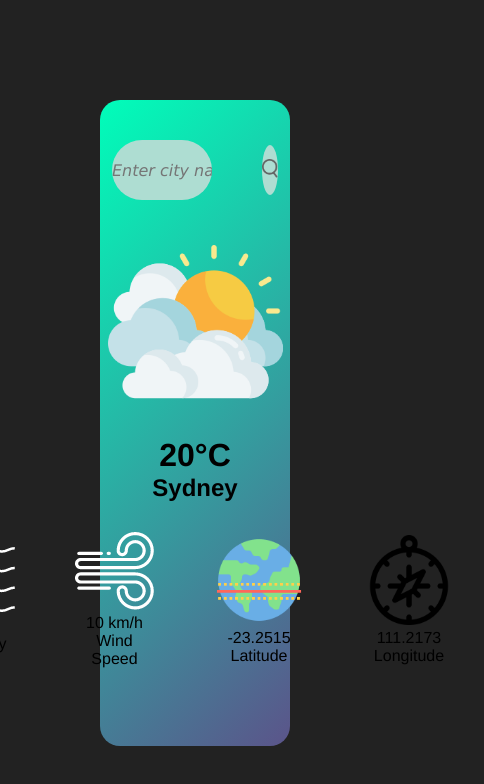
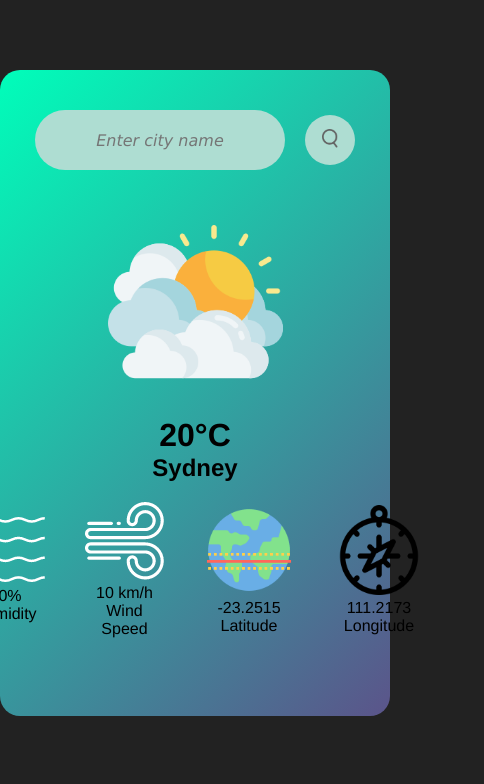
Before and after one commit to thisisrajansapkota/weather-app, a plain HTML site: page index.html in a window 390 px wide. Shown: the whole page, 484 px wide, since content can reach past the window. Drawn offline with Linux system fonts and the light colour scheme.

Commit message:
media query css updated

```diff
--- a/styles.css
+++ b/styles.css
@@ -1,24 +1,22 @@
-*{
+* {
   margin: 0;
   padding: 0;
-    font-family:'Franklin Gothic Medium', 'Arial Narrow', Arial, sans-serif;
+  font-family: "Franklin Gothic Medium", "Arial Narrow", Arial, sans-serif;
   box-sizing: border-box;
 }
-body{
+body {
   background: #222;
-
 }
 
-.card{
-margin: 100px 100px;
+.card {
+  margin: 70px 170px;
   border-radius: 20px;
   background: linear-gradient(135deg, #00feba, #5b548a);
   padding: 40px 35px;
   text-align: center;
-
 }
-.container{
-    margin: 0 ;
+.container {
+  margin: 0;
   padding: 0;
   width: 100%;
   height: 60vh;
@@ -29,14 +27,13 @@ justify-content: center;
   text-align: center;
 }
 
-
-.search{
+.search {
   display: flex;
   align-items: center;
   justify-content: center;
 }
 
-.searchBtn{
+.searchBtn {
   cursor: pointer;
   border: 0;
   outline: 0;
@@ -46,39 +43,54 @@ height: 50px;
   border-radius: 50%;
 }
 
-.search input{
+.search input {
   font-style: italic;
   font-size: medium;
-    font-family:Verdana, Geneva, Tahoma, sans-serif ;
-    text-align: center ;
+  font-family: Verdana, Geneva, Tahoma, sans-serif;
+  text-align: center;
   border: 0;
-    background-color:#aeddd2;
+  background-color: #aeddd2;
   height: 60px;
   border-radius: 30px;
   flex: 1;
-    margin-right:  50px;
+  margin-right: 20px;
   width: 100px;
 }
-.error{
+.error {
   text-align: left;
   margin-left: 10px;
   font-size: 14px;
   margin-top: 10px;
   display: none;
 }
-.error p{
-    font-family:Verdana, Geneva, Tahoma, sans-serif ;
+.error p {
+  font-family: Verdana, Geneva, Tahoma, sans-serif;
   font-style: italic;
-
 }
-.details{
+.details {
   display: flex;
   align-items: center;
   justify-content: space-between;
-
 }
 
-.col{
+.col {
   margin: 20px;
   padding: 10px;
 }
+
+/* Responsive Design css Starts here */
+
+@media (max-width: 866px) {
+  .card {
+    margin: 70px 0px;
+    height: auto;
+    border-radius: px;
+    background: linear-gradient(135deg, #00feba, #5b548a);
+    padding: 40px 35px;
+    text-align: center;
+  }
+  .col {
+    margin: 10px;
+    padding: 10px;
+  }
+}
```
Lines whose indentation alone changed are shown as unchanged.
